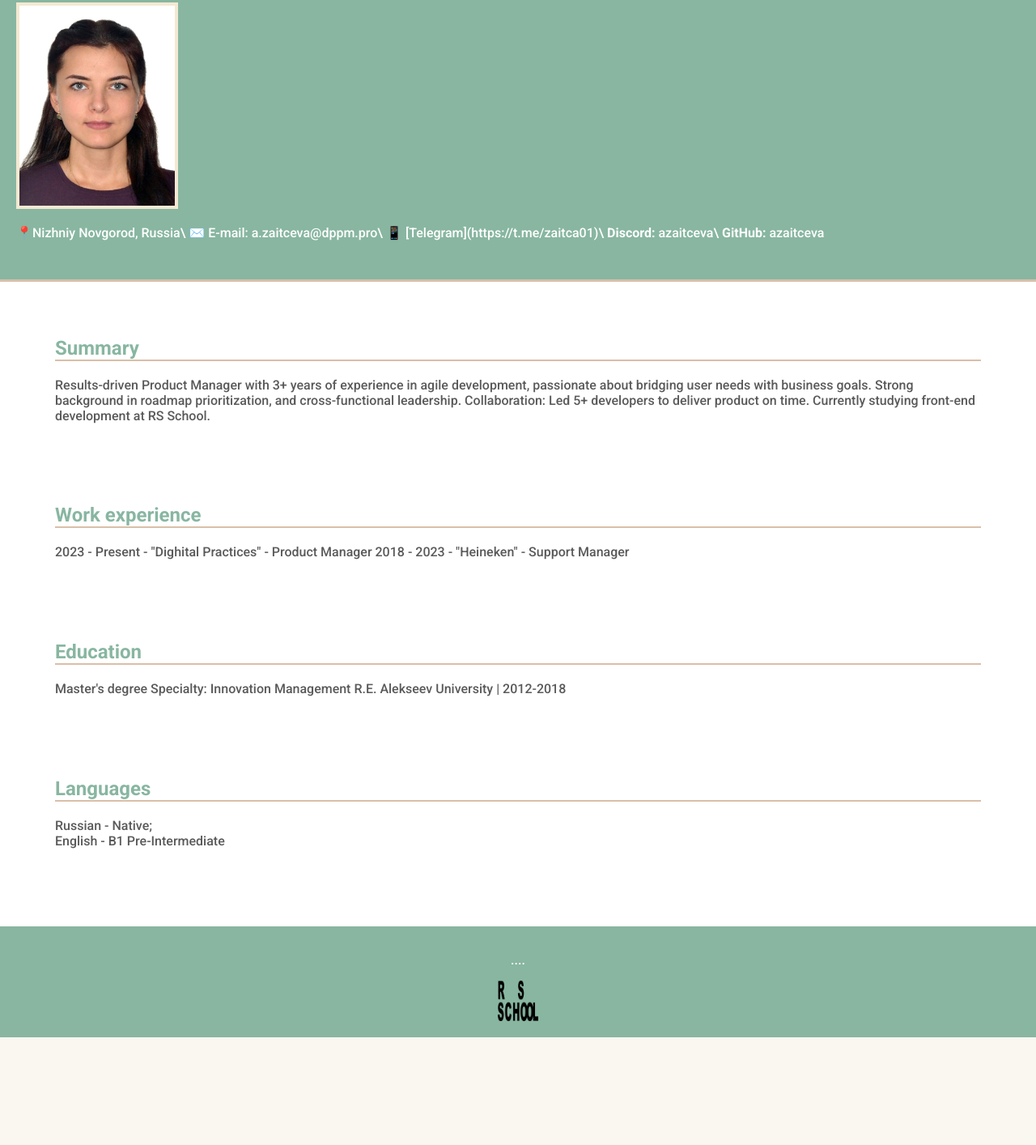
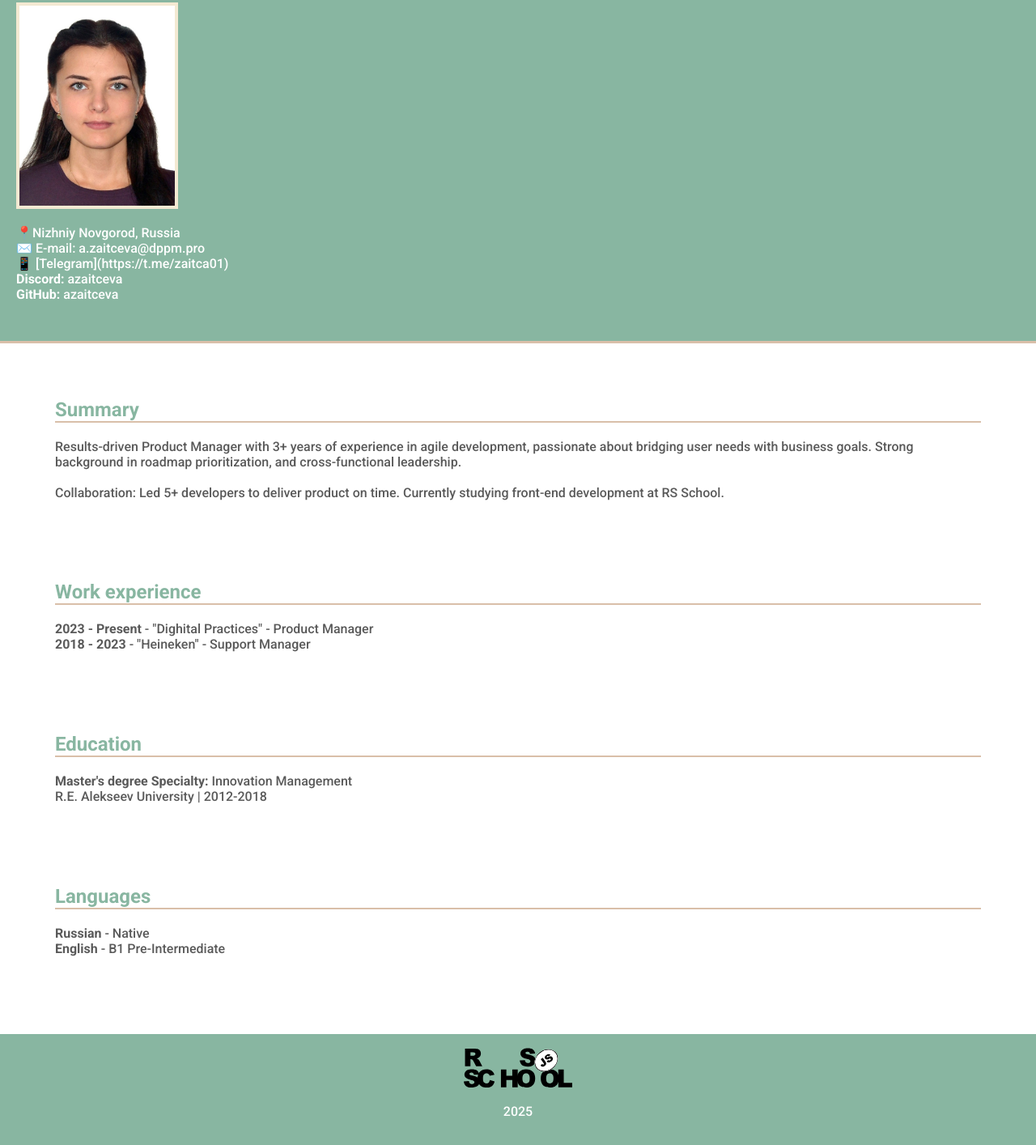
Before and after one commit to azaitceva/rsschool-cv, a plain HTML site: page index.html in a window 1280 px wide. Shown: the part 110-1524 px from the top of the page at 81% size. Before the commit the page ends 1391 px from the top, so only its background shows below. Drawn offline with Linux system fonts and the light colour scheme.

Commit message:
style: corrected style3

```diff
--- a/index.html
+++ b/index.html
@@ -16,10 +16,10 @@
       <h1 id="home">Зайцева Алина Владимировна</h1>
       <img class="profile-img" src="./img/Фото.jpg" alt="Фото Зайцевой А.В.">
       <p>
-        📍Nizhniy Novgorod, Russia\
-        ✉️ E-mail: a.zaitceva@dppm.pro\
-        📱 [Telegram](https://t.me/zaitca01)\
-        <b>Discord:</b> azaitceva\
+        📍Nizhniy Novgorod, Russia <br>
+        ✉️ E-mail: a.zaitceva@dppm.pro <br>
+        📱 [Telegram](https://t.me/zaitca01) <br>
+        <b>Discord:</b> azaitceva <br>
         <b>GitHub:</b> azaitceva
       </p>
     </div>
@@ -30,8 +30,8 @@
     <div class="container">
         <section id="summary">
           <h2>Summary</h2>
-          <p>Results-driven Product Manager with 3+ years of experience in agile  development, passionate about bridging user needs with business goals. Strong background in roadmap prioritization, and cross-functional leadership.
-
+          <p>Results-driven Product Manager with 3+ years of experience in agile  development, passionate about bridging user needs with business goals. Strong background in roadmap prioritization, and cross-functional leadership. <br>
+            <br>
         Collaboration: Led 5+ developers to deliver product on time.
         Currently studying front-end development at RS School.</p>
     </section>
@@ -39,15 +39,15 @@
     <section id="work experience">
       <h2>Work experience</h2>
       <p>
-        2023 - Present - "Dighital Practices" - Product Manager
-        2018 - 2023 - "Heineken" - Support Manager
+        <b> 2023 - Present </b> - "Dighital Practices" - Product Manager <br>
+        <b> 2018 - 2023 </b> - "Heineken" - Support Manager
       </p>
     </section>
 
     <section id="education">
       <h2>Education</h2>
       <p>
-        Master's degree Specialty: Innovation Management
+        <b>Master's degree Specialty:</b> Innovation Management <br>
         R.E. Alekseev University | 2012-2018
       </p>
     </section>
@@ -55,8 +55,8 @@
      <section id="languages">
        <h2>Languages</h2>
        <p>
-         Russian - Native;<br>
-         English - B1 Pre-Intermediate
+         <b>Russian</b> - Native<br>
+         <b>English</b> - B1 Pre-Intermediate
        </p>
      </section>
     </div>
@@ -65,8 +65,10 @@
   <!-- Лого школы -->
   <footer class="footer">
     <div class="container">
-    <p> .... </p>
-    <img src="./img/rs_school.ico" alt="school logo">
+       <a href="https://rs.school/courses/javascript-ru">
+       <img src="./img/rs-school-logo.svg" alt="school logo">
+       </a>
+       <p>2025</p>
     </div>
   </footer>
 </body>
```
